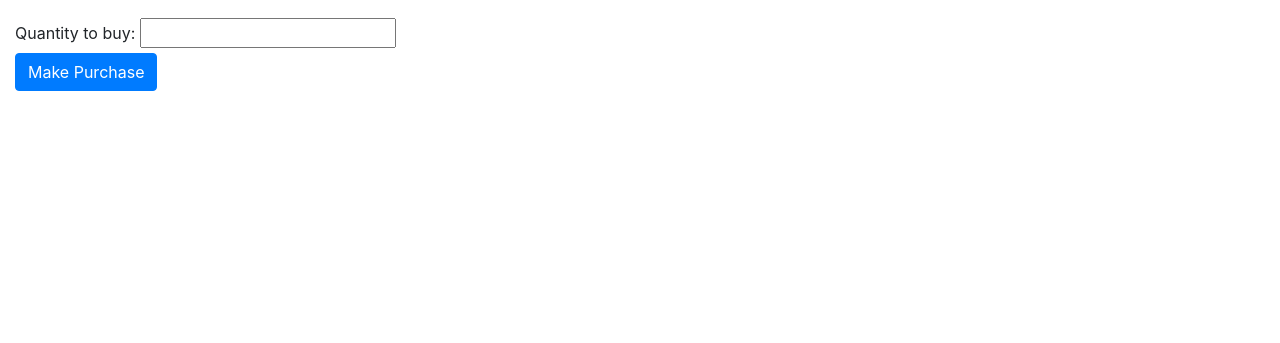
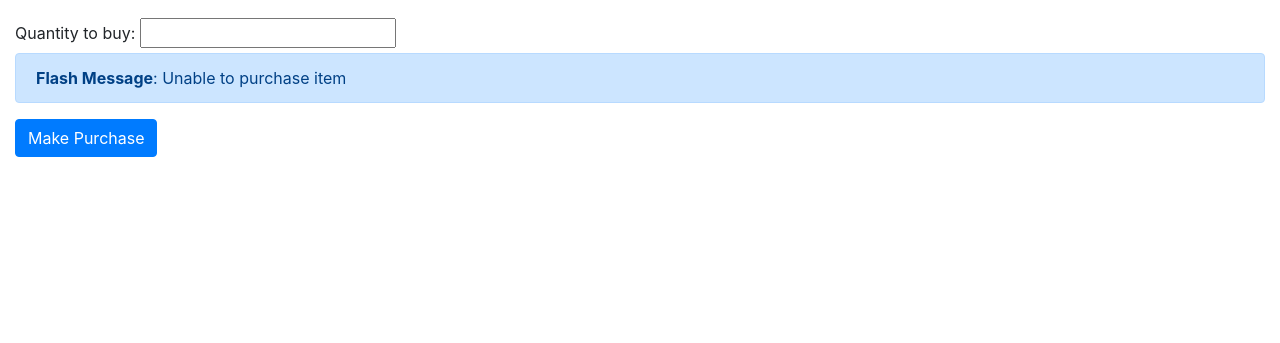
Before and after one commit to hanneswidrig/taj-mahal, a Flask app: page /listing/buy/1 in a window 1280 px wide. Shown: the part 142-485 px from the top of the page. Run offline with Flask 2, Linux system fonts and the light colour scheme; data that the repository does not hold is empty; parts of the project's set-up code (start-up, migrations or seed data) failed here and were passed over; some libraries are stand-ins or nearby versions.

Commit message:
Amish's fixes for listings

```diff
--- a/app.py
+++ b/app.py
@@ -2,7 +2,7 @@
 from flask import Flask, render_template, request, flash, redirect, url_for
 from flask_wtf import Form, FlaskForm
 from wtforms import StringField, SubmitField, IntegerField, SelectField, DecimalField
-from wtforms.validators import Email, Length, DataRequired, Regexp
+from wtforms.validators import Email, Length, DataRequired, Regexp, NumberRange
 
 import sys
 
@@ -40,7 +40,8 @@ def listing_detail(id):
 
 
 class BuyForm(FlaskForm):
-    quantity = DecimalField('Quantity to buy')
+    quantity = IntegerField('Quantity to buy', validators=[
+			NumberRange(min=0.001, message="Must buy more than 0.")])
     submit = SubmitField('Make Purchase')
 
 
@@ -51,8 +52,10 @@ def buy_listing(id):
 	rel_link = helper_functions.relative_link(request.referrer)
 
 	if (buy_item.validate_on_submit() and buy_item.quantity.data <= listing['available_quantity']):
-		pass
-		#TODO: update database with new quantity remaining
+		db.update_available_quantity(buy_item.quantity.data, id)
+		return redirect(url_for('listing_detail', id=id))
+	elif (buy_item.validate_on_submit() and buy_item.quantity.data > listing['available_quantity']):
+		flash("Please select no more than the quantity that is available.")
 	else:
 		flash("Unable to purchase item")
 
--- a/db.py
+++ b/db.py
@@ -20,3 +20,13 @@ def all_listings():
 def get_one_listing(listing_id):
 	g.cursor.execute('SELECT * FROM listing WHERE listing_id = %(id)s', {'id': listing_id})
 	return g.cursor.fetchone()
+
+def update_available_quantity(bought_amount, id):
+	query = '''
+	UPDATE listing
+	SET available_quantity = available_quantity - %(bought_amount)s
+	WHERE listing_id = %(id)s
+	'''
+	g.cursor.execute(query, {'id': id, 'bought_amount': bought_amount})
+	g.connection.commit()
+	return g.cursor.rowcount
--- a/templates/buy-listing.html
+++ b/templates/buy-listing.html
@@ -18,7 +18,10 @@
 <form method="POST">
     {{ form.csrf_token }}
     <div>{{ form.quantity.label }}:
-    {{ form.quantity }}</div>
+		{{ form.quantity }}</div>
+		{% for message in get_flashed_messages() %}
+    <div class="alert alert-primary"><strong>Flash Message</strong>: {{ message }}</div>
+    {% endfor %}
     <div>{{ form.submit(class_="btn btn-primary") }}</div>
 </form>
 {% endblock %}
```
